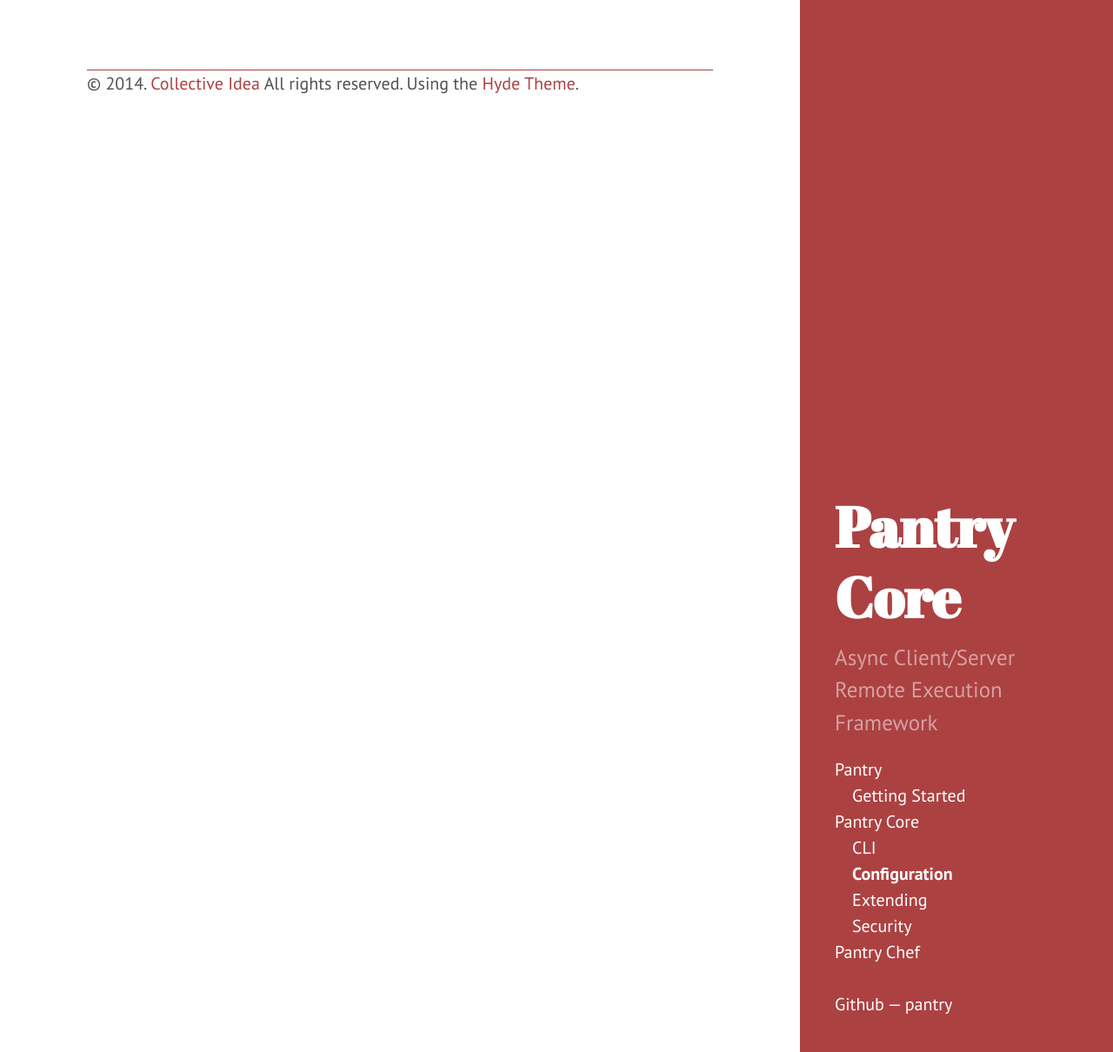
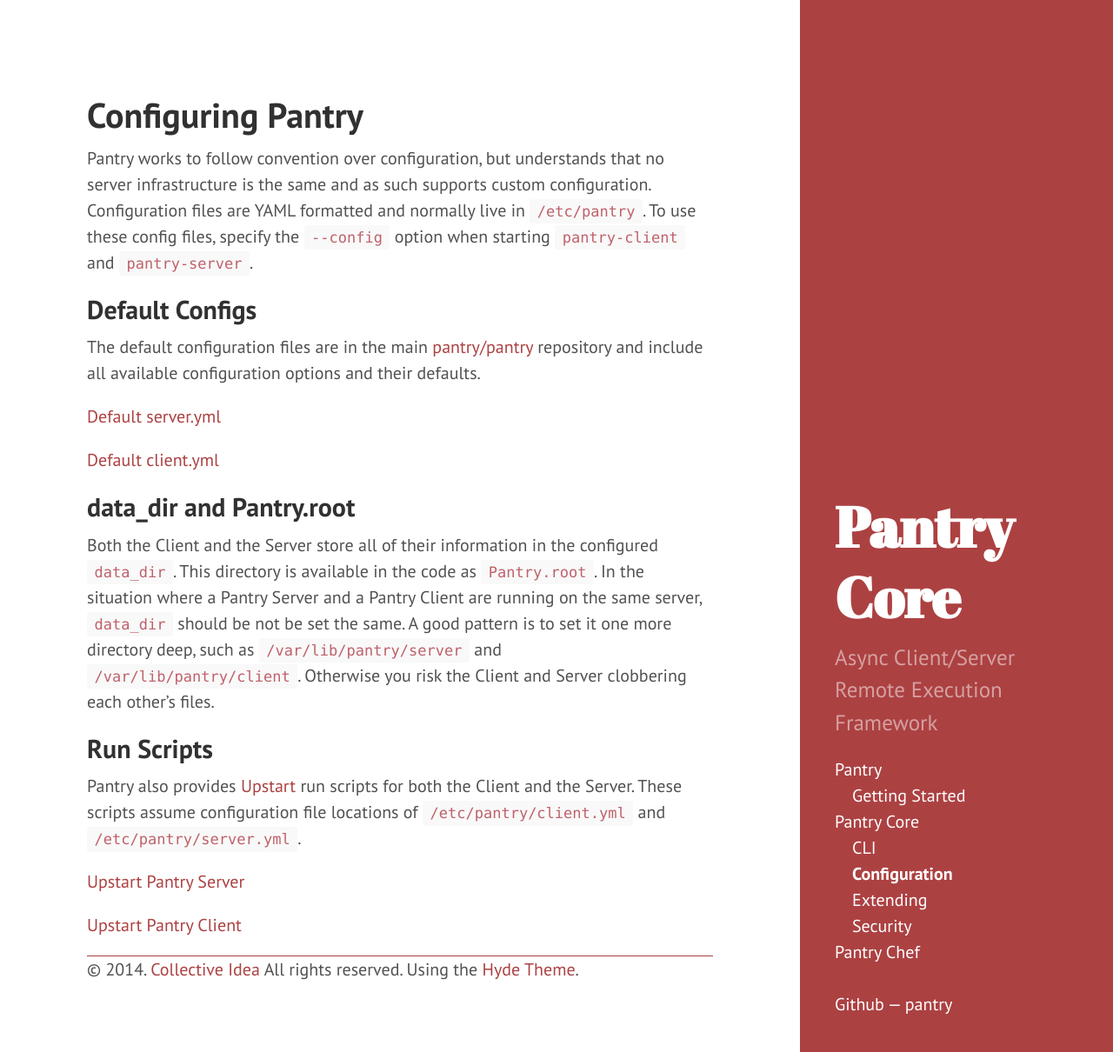
Before and after one commit to pantry/pantry.github.io, a Jekyll site: the page built from core/configure.md, in a window 1280 px wide and 1210 px high. Shown: the whole window at 87% size. Built offline with Jekyll 4.4.1, drawn with Linux system fonts in a browser that asks for light colours.

Commit message:
Describe Pantry configuration and default scripts

```diff
--- a/core/configure.md
+++ b/core/configure.md
@@ -6,3 +6,27 @@ github: pantry
 summary: Async Client/Server Remote Execution Framework
 sub_nav: 1
 ---
+
+# Configuring Pantry
+
+Pantry works to follow convention over configuration, but understands that no server infrastructure is the same and as such supports custom configuration. Configuration files are YAML formatted and normally live in `/etc/pantry`. To use these config files, specify the `--config` option when starting `pantry-client` and `pantry-server`.
+
+## Default Configs
+
+The default configuration files are in the main [pantry/pantry](https://github.com/pantry/pantry) repository and include all available configuration options and their defaults.
+
+[Default server.yml](https://github.com/pantry/pantry/blob/master/dist/server.yml)
+
+[Default client.yml](https://github.com/pantry/pantry/blob/master/dist/client.yml)
+
+## data_dir and Pantry.root
+
+Both the Client and the Server store all of their information in the configured `data_dir`. This directory is available in the code as `Pantry.root`. In the situation where a Pantry Server and a Pantry Client are running on the same server, `data_dir` should be not be set the same. A good pattern is to set it one more directory deep, such as `/var/lib/pantry/server` and `/var/lib/pantry/client`. Otherwise you risk the Client and Server clobbering each other's files.
+
+## Run Scripts
+
+Pantry also provides [Upstart](http://upstart.ubuntu.com/) run scripts for both the Client and the Server. These scripts assume configuration file locations of `/etc/pantry/client.yml` and `/etc/pantry/server.yml`.
+
+[Upstart Pantry Server](https://github.com/pantry/pantry/blob/master/dist/upstart/pantry-server.conf)
+
+[Upstart Pantry Client](https://github.com/pantry/pantry/blob/master/dist/upstart/pantry-client.conf)
```
